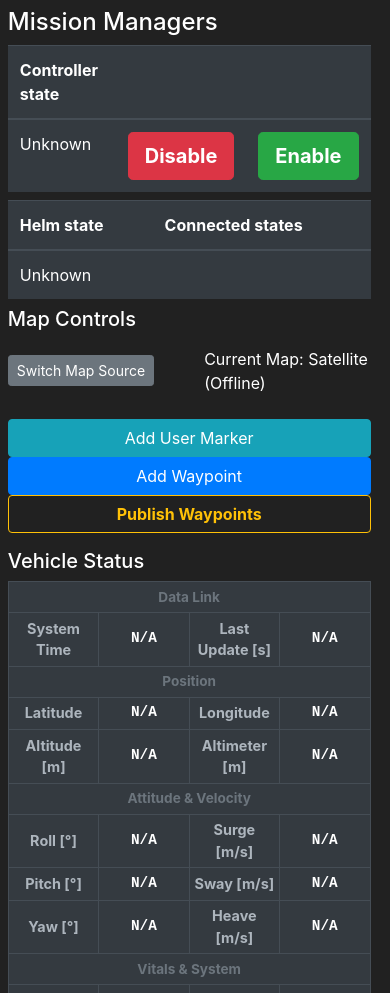
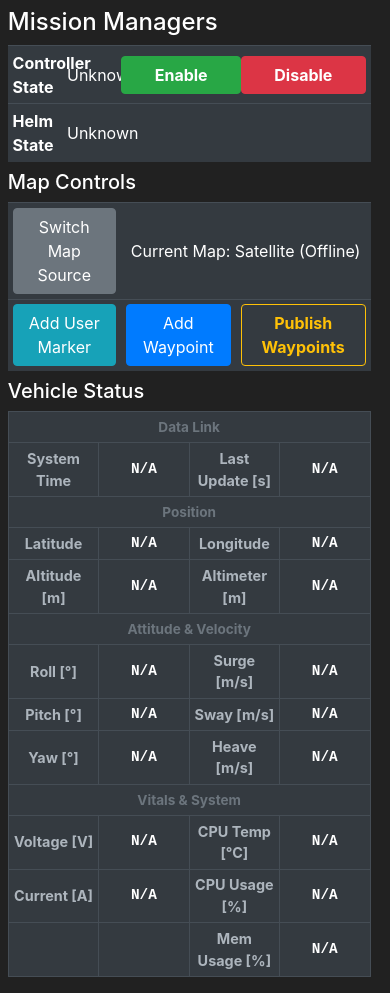
Before and after one commit to GSO-soslab/mvp_gui_2, a Python web app: template mvp_gui/templates/map.html in a window 390 px wide. Shown: the part 56-1049 px from the top of the page. Run offline with Jinja, Linux system fonts and the light colour scheme; the template is opened without the code that fills it: most values are stand-ins (such as "Sample title", 1, 10 or a date in 2020); some libraries are stand-ins or nearby versions.

Commit message:
modified map page layout

```diff
--- a/mvp_gui/templates/map_page/states_table.html
+++ b/mvp_gui/templates/map_page/states_table.html
@@ -1,70 +1,54 @@
 {# mvp_gui/templates/map_page/states_table.html #}
-<table class="table table-hover table-dark mb-2">
-    <thead>
-        <tr>
-            <th scope="col">Controller state</th>
-            <th scope="col"></th>
-            <th scope="col"></th>
-        </tr>
-    </thead>
+<table class="table table-dark table-sm mb-2" style="table-layout: fixed;">
     <tbody>
         <tr>
-            <td id="controllerState">Unknown</td>
-            <td>
-                <form id="disableForm">
-                    <button type="submit" class="btn btn-lg btn-danger font-weight-bold">Disable</button>
-                </form>
+            <th scope="row" class="align-middle" style="width: 15%;">Controller State</th>
+            <td id="controllerState" class="align-middle text-center" style="width: 15%;">Unknown</td>
+            <td class="align-middle" style="width: 70%;">
+                <div class="btn-group w-100" role="group">
+                    <form id="enableForm" class="flex-fill">
+                        <button type="submit" class="btn btn btn-success font-weight-bold w-100">Enable</button>
+                    </form>
+                    <form id="disableForm" class="flex-fill">
+                        <button type="submit" class="btn btn btn-danger font-weight-bold w-100">Disable</button>
+                    </form>
+                </div>
             </td>
-            <td>
-                <form id="enableForm">
-                    <button type="submit" class="btn btn-lg btn-success font-weight-bold">Enable</button>
-                </form>
+        </tr>
+        <tr>
+            <th scope="row" class="align-middle" style="width: 15%;">Helm State</th>
+            <td id="currentState" class="align-middle text-center" style="width: 15%;">Unknown</td>
+            <td id="connectedStates" class="align-middle" style="width: 70%;">
+                <!-- Buttons injected by JS -->
             </td>
         </tr>
     </tbody>
 </table>
 
-<table class="table table-hover table-dark mb-2">
-    <thead>
-        <tr>
-            <th scope="col">Helm state</th>
-            <th scope="col">Connected states</th>
-        </tr>
-    </thead>
+<h5 class="mb-2">Map Controls</h5>
+<table class="table table-dark table-sm mb-2">
     <tbody>
         <tr>
-            <td id="currentState">Unknown</td>
-            <td id="connectedStates"></td>
+            <td>
+                <button id="map-switch-button" class="btn btn-secondary btn w-100">Switch Map Source</button>
+            </td>
+            <td colspan="2" id="map-status" class="text-center align-middle">
+                <!-- Status injected by JS -->
+            </td>
+        </tr>
+        <tr>
+            <td>
+                <button id="add-user-marker-button" class="btn btn-info btn w-100">Add User Marker</button>
+            </td>
+            <td>
+                <button id="add-waypoint-button" class="btn btn-primary btn w-100">Add Waypoint</button>
+            </td>
+            <td>
+                <button id="publish-waypoints-button" class="btn btn-outline-warning btn font-weight-bold w-100">Publish Waypoints</button>
+            </td>
         </tr>
     </tbody>
 </table>
-
-<h5 class="mb-3">Map Controls</h5>
-<div> <!-- Container for all map interaction buttons -->
-    <!-- Row 1: Map Source Control & User Marker -->
-    <div class="row align-items-center mb-4">
-        <div class="col">
-            <button id="map-switch-button" class="btn btn-secondary btn-sm">Switch Map Source</button>
-        </div>
-        <div class="col">
-            <span id="map-status"></span>
-        </div>
-    </div>
-
-    <!-- Row 2: Add User Markers (Equal Width) -->
-    <div class="row mb-3">
-        <div class="col-sm-4">
-            <button id="add-user-marker-button" class="btn btn-info w-100">Add User Marker</button>
-        </div>
-        <div class="col-sm-4">
-            <button id="add-waypoint-button" class="btn btn-primary w-100">Add Waypoint</button>
-        </div>
-        <div class="col-sm-4">
-            <button id="publish-waypoints-button" class="btn btn-outline-warning font-weight-bold w-100">Publish
-                Waypoints</button>
-        </div>
-    </div>
-</div>
 
 <h5 class="mb-2">Vehicle Status</h5>
 <style>
```
